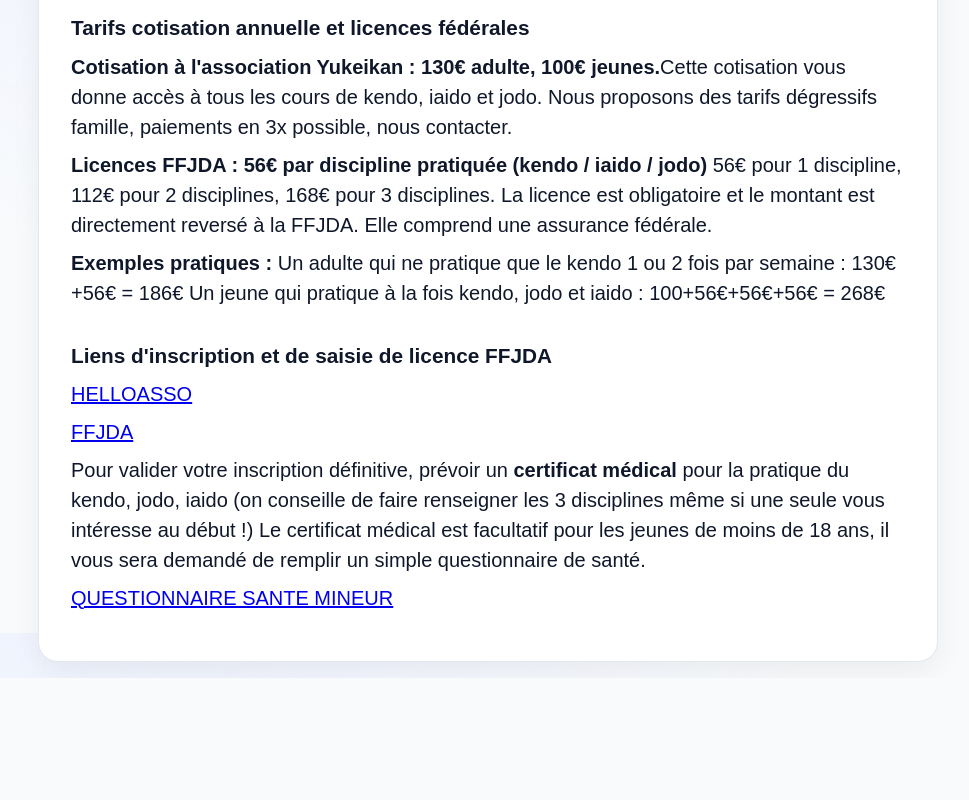
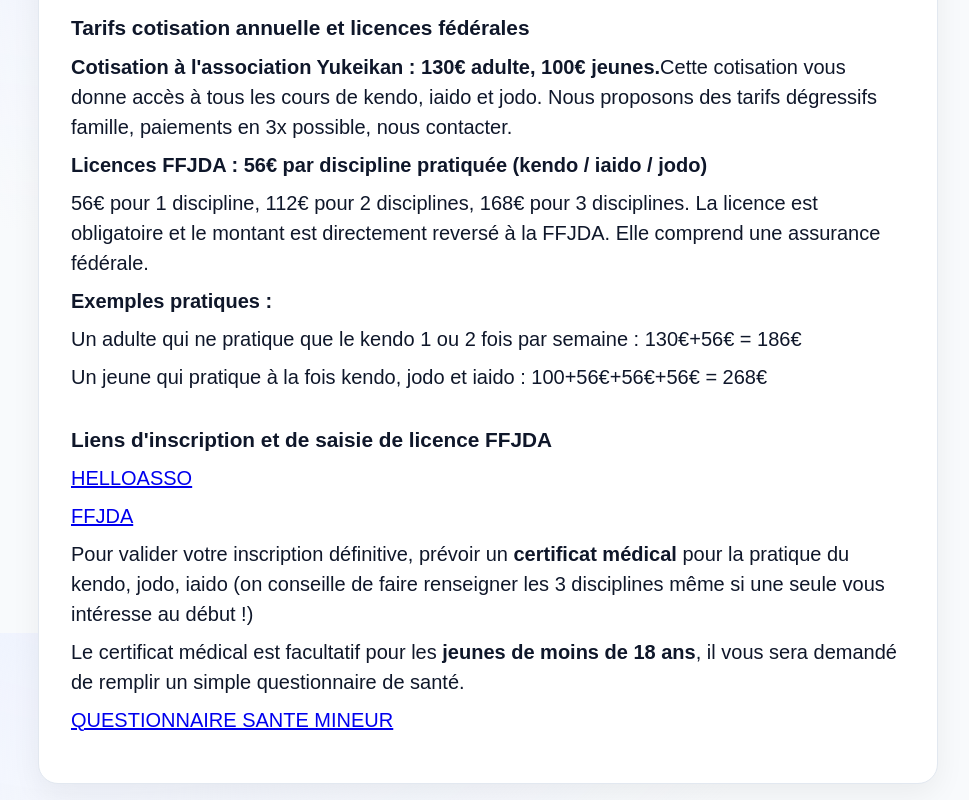
Before and after one commit to Yukeikan01/yukeikan-2025, a Next.js app: page / in a window 1280 px wide. Shown: the part 1767-2567 px from the top of the page, without its empty margins (152-1121 px from the left). Before the commit the page ends 2445 px from the top, so only its background shows below. Built offline with nearby package versions, Linux system fonts and the light colour scheme.

Commit message:
Update page.tsx

```diff
--- a/src/app/page.tsx
+++ b/src/app/page.tsx
@@ -73,18 +73,18 @@
  <p> <strong>Cotisation à l'association Yukeikan : 130€ adulte, 100€ jeunes.</strong>
        Cette cotisation vous donne accès à tous les cours de kendo, iaido et jodo. Nous proposons des tarifs dégressifs famille, paiements en 3x possible, nous contacter. </p>
 
-<p> <strong>Licences FFJDA : 56€ par discipline pratiquée (kendo / iaido / jodo) </strong>
-  56€ pour 1 discipline, 112€ pour 2 disciplines, 168€ pour 3 disciplines. La licence est obligatoire et le montant est directement reversé à la FFJDA. Elle comprend une assurance fédérale. </p>
-  <p> <strong>Exemples pratiques :  </strong>
-    Un adulte qui ne pratique que le kendo 1 ou 2 fois par semaine : 130€+56€ = 186€
-    Un jeune qui pratique à la fois kendo, jodo et iaido : 100+56€+56€+56€ = 268€ </p>
+<p> <strong>Licences FFJDA : 56€ par discipline pratiquée (kendo / iaido / jodo) </strong></p>
+ <p> 56€ pour 1 discipline, 112€ pour 2 disciplines, 168€ pour 3 disciplines. La licence est obligatoire et le montant est directement reversé à la FFJDA. Elle comprend une assurance fédérale. </p>
+  <p> <strong>Exemples pratiques :  </strong></p>
+  <p>  Un adulte qui ne pratique que le kendo 1 ou 2 fois par semaine : 130€+56€ = 186€</p>
+   <p> Un jeune qui pratique à la fois kendo, jodo et iaido : 100+56€+56€+56€ = 268€ </p>
 
       <h2>Liens d'inscription et de saisie de licence FFJDA</h2>
       <p> <a href="https://www.helloasso.com/associations/yukeikan/adhesions/cotisation-et-licences-2026-2027">HELLOASSO</a> </p>
       <p> <a href="https://moncompte.ffjudo.com/prise-licence">FFJDA</a> </p>
 
-      <p>Pour valider votre inscription définitive, prévoir un <strong>certificat médical</strong> pour la pratique du kendo, jodo, iaido (on conseille de faire renseigner les 3 disciplines même si une seule vous intéresse au début !)
-     Le certificat médical est facultatif pour les jeunes de moins de 18 ans, il vous sera demandé de remplir un simple questionnaire de santé.</p>
+      <p>Pour valider votre inscription définitive, prévoir un <strong>certificat médical</strong> pour la pratique du kendo, jodo, iaido (on conseille de faire renseigner les 3 disciplines même si une seule vous intéresse au début !) </p>
+      <p>Le certificat médical est facultatif pour les <strong>jeunes de moins de 18 ans</strong>, il vous sera demandé de remplir un simple questionnaire de santé.</p>
       <p> <a href="https://www.ffjudo.com/uploads/elfinder/ACTUALITES/2023/ACTU%20TERRITOIRES/QUESTIONNAIRE%20ETAT%20DE%20SANTE%20DU%20SPORTIF%20MINEUR.pdf">QUESTIONNAIRE SANTE MINEUR</a> </p>
        </section>
       </main>
```
